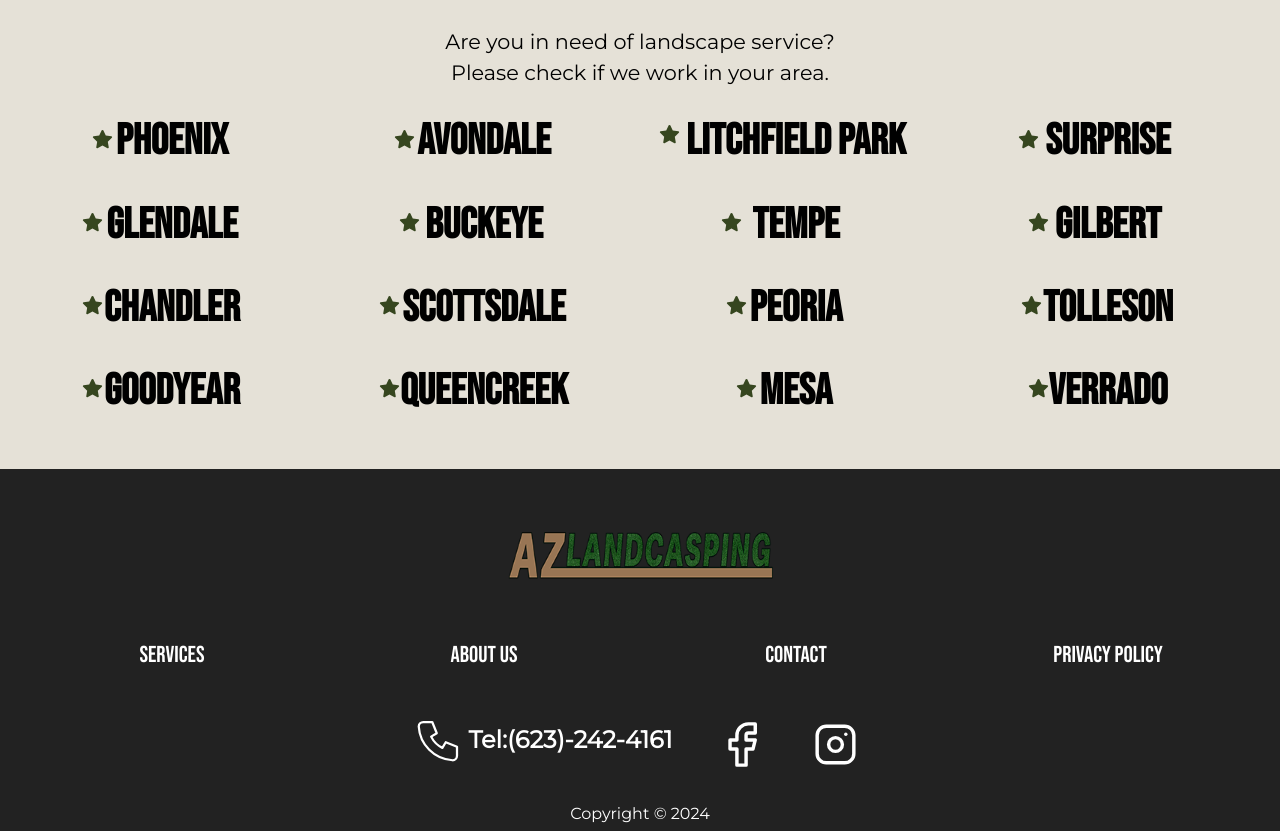
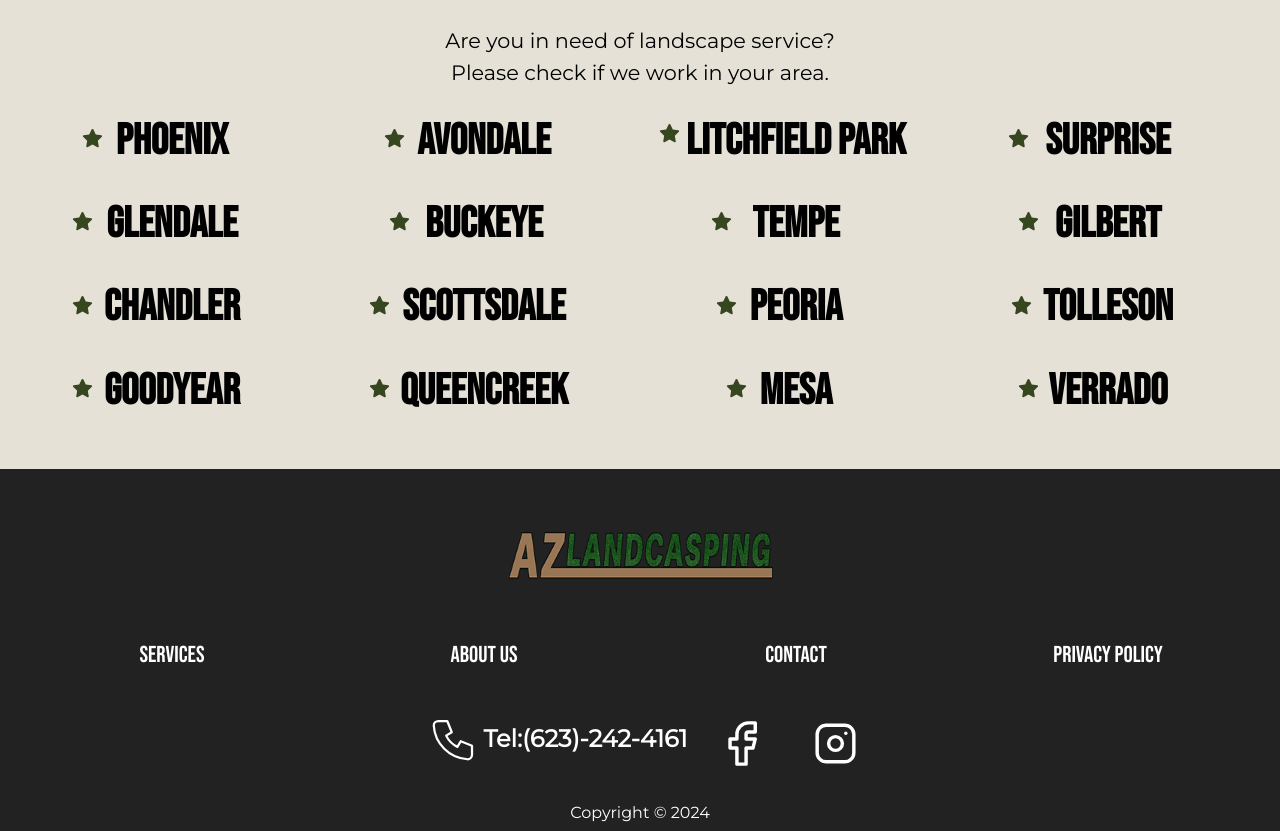
Before and after one commit to jacont14/SeniorProject, a plain HTML site: page about.html in a window 1280 px wide. Shown: the part 1966-2797 px from the top of the page. Drawn offline with Linux system fonts and the light colour scheme; a script that the page names is missing.

Commit message:
Update styles.css

```diff
--- a/styles.css
+++ b/styles.css
@@ -241,7 +241,7 @@ header img{
     text-align: center;
     display: grid;
     grid-template-columns: 1fr 1fr;
-    font-size: 1.3em;
+    font-size: 1.2em;
   }
 
 a{
@@ -255,10 +255,10 @@ a{
     position: relative;
 }
 
-.num svg{
+header .num svg{
     stroke: var(--white);
     position: relative;
-    top: 15px;
+    top: 5px;
 }
 .num svg:hover{
     stroke: var(--light-green);
@@ -814,7 +814,7 @@ figcaption{
 }
 .city svg{
     position: relative;
-    right: 70px;
+    right: 80px;
     bottom: 35px;
 }
 .cityone svg{
@@ -822,73 +822,73 @@ figcaption{
 }
 .citytwo svg{
     position: relative;
-    right: 80px;
+    right: 90px;
     bottom: 35px;
 }
 .citythree svg{
     position: relative;
-    right: 80px;
+    right: 90px;
     bottom: 35px;
 }
 .cityfour svg{
     position: relative;
-    right: 80px;
+    right: 90px;
     bottom: 35px;
 }
 .cityfive svg{
     position: relative;
-    right: 75px;
+    right: 85px;
     bottom: 35px;
 }
 
 .citysix svg{
     position: relative;
-    right: 65px;
+    right: 75px;
     bottom: 35px;
 }
 .cityseven svg{
     position: relative;
-    right: 70px;
+    right: 80px;
     bottom: 35px;
 }
 .cities svg{
     position: relative;
-    right: 80px;
+    right: 90px;
     bottom: 35px;
 }
 .citiesone svg{
     position: relative;
-    right: 95px;
+    right: 105px;
     bottom: 35px;
 }
 .citiestwo svg{
     position: relative;
-    right: 60px;
+    right: 70px;
     bottom: 35px;
 }
 .citiesthree svg{
     position: relative;
-    right: 77px;
+    right: 87px;
     bottom: 35px;
 }
 .citiesfour svg{
     position: relative;
-    right: 80px;
+    right: 90px;
     bottom: 35px;
 }
 .citiesfive svg{
     position: relative;
-    right: 95px;
+    right: 105px;
     bottom: 35px;
 }
 .citiessix svg{
     position: relative;
-    right: 50px;
+    right: 60px;
     bottom: 35px;
 }
 .citiesseven svg{
     position: relative;
-    right: 70px;
+    right: 80px;
     bottom: 35px;
 }
 
@@ -915,13 +915,12 @@ dt{
 
     .number p{
         position: relative;
-        padding-left: 1rem;
-        top: 15px;
+        top: 25px;
     }
 
     .num{
-        bottom: 13px;
-        right: 20px;
+        bottom: 23px;
+        right: 5px;
     }
     .main img{
         height: 400px;
@@ -996,7 +995,7 @@ dt{
         padding: 1rem;
     }
     figure img{
-        height: 350px;
+        height: 310px;
          width: 100%;
      }
 
@@ -1060,7 +1059,7 @@ dt{
     }
 
     .cityone svg{
-        right: 125px;
+        right: 135px;
         bottom: 35px;
     }
 
@@ -1191,12 +1190,29 @@ dt{
     footer .num{
         font-size: 1.5em;
     }
+
     .cit{
         grid-template-columns: 1fr 1fr;
     }
 
     .cityone svg{
         right: 125px;
+    }
+
+    header .num svg{
+        stroke: var(--white);
+        position: relative;
+        top: 15px;
+    }
+
+    .num{
+        bottom: 15px;
+        right: 5px;
+    }
+
+    .number p{
+        position: relative;
+        top: 15px;
     }
 
 }
```
